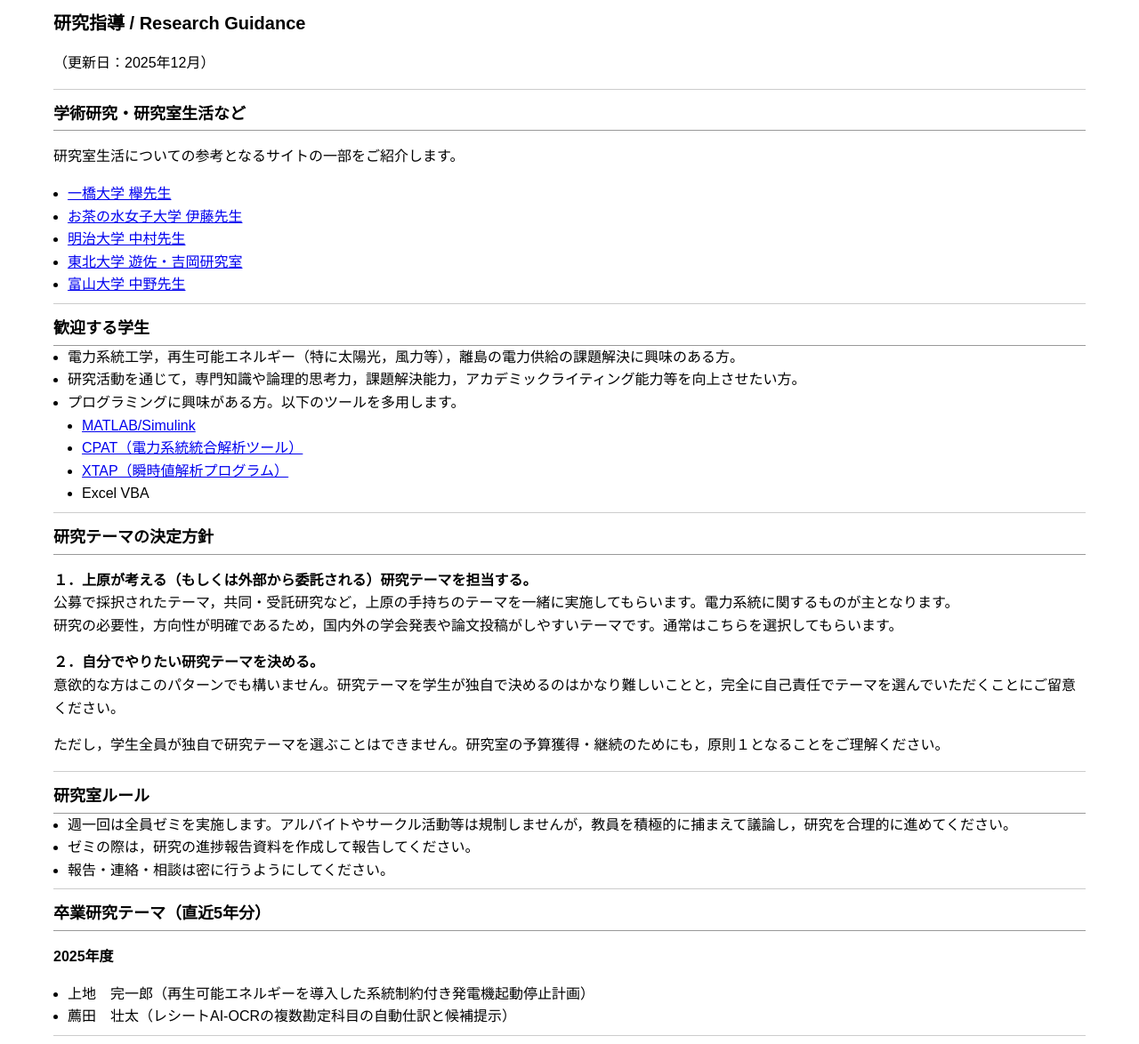
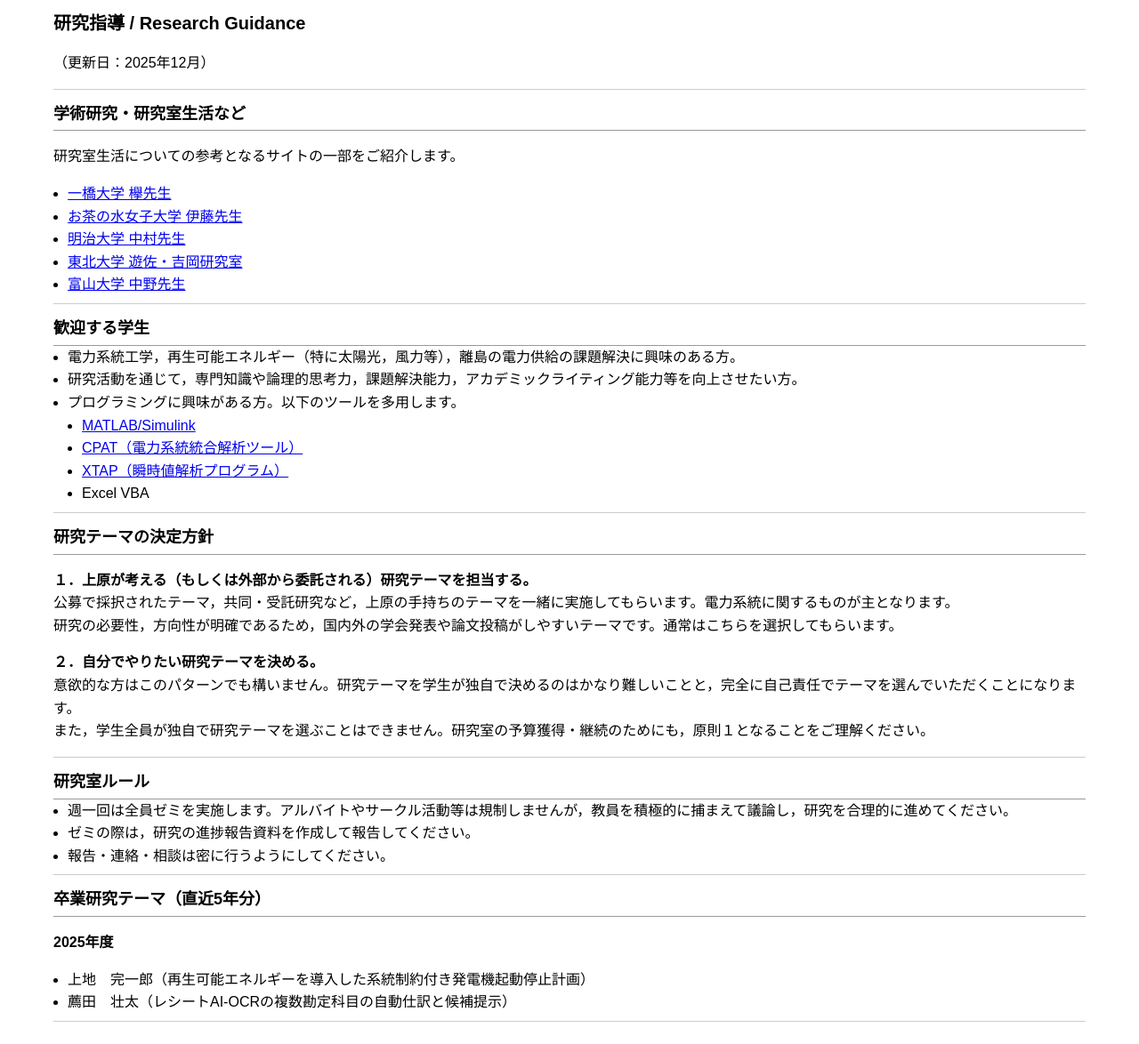
Before and after one commit to akieuehara/AkieUehara.github.io, a Jekyll site: the page built from researchguidance.md, in a window 1280 px wide. Shown: the whole page at 89% size. Built offline with Jekyll 4.4.1, drawn with Linux system fonts in a browser that asks for light colours.

Commit message:
Update researchguidance.md

```diff
--- a/researchguidance.md
+++ b/researchguidance.md
@@ -39,10 +39,8 @@ title: "Research Guidance"
   研究の必要性，方向性が明確であるため，国内外の学会発表や論文投稿がしやすいテーマです。通常はこちらを選択してもらいます。
 
 **２．自分でやりたい研究テーマを決める。**
-  意欲的な方はこのパターンでも構いません。研究テーマを学生が独自で決めるのはかなり難しいことと，完全に自己責任でテーマを選んでいただくことにご留意ください。
-
-
-ただし，学生全員が独自で研究テーマを選ぶことはできません。研究室の予算獲得・継続のためにも，原則１となることをご理解ください。
+  意欲的な方はこのパターンでも構いません。研究テーマを学生が独自で決めるのはかなり難しいことと，完全に自己責任でテーマを選んでいただくことになります。
+  また，学生全員が独自で研究テーマを選ぶことはできません。研究室の予算獲得・継続のためにも，原則１となることをご理解ください。
 
 
 ---
```
